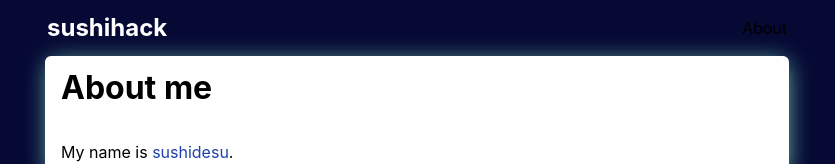
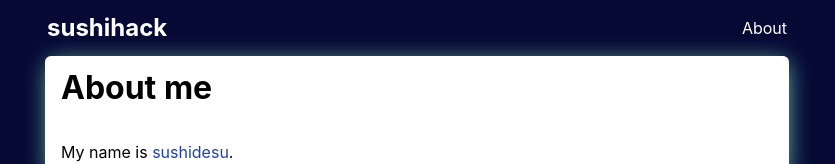
Before and after one commit to sushidesu/sushihack.com, a Next.js app: page /about in a window 1280 px wide. Shown: the top 164 px of the page, without its empty margins (223-1058 px from the left). Built offline with nearby package versions, Linux system fonts and the light colour scheme.

Commit message:
fix link

```diff
--- a/src/components/Header/Header.tsx
+++ b/src/components/Header/Header.tsx
@@ -7,12 +7,14 @@ export const Header = (): JSX.Element => (
     <Container>
       <div className={styles.inner}>
         <p>
-          <Link href="/">
+          <Link passHref href="/">
             <a className={styles.logo}>sushihack</a>
           </Link>
         </p>
-        <p className={styles.about}>
-          <Link href="/about">About</Link>
+        <p>
+          <Link passHref href="/about">
+            <a className={styles.about}>About</a>
+          </Link>
         </p>
       </div>
     </Container>
```
